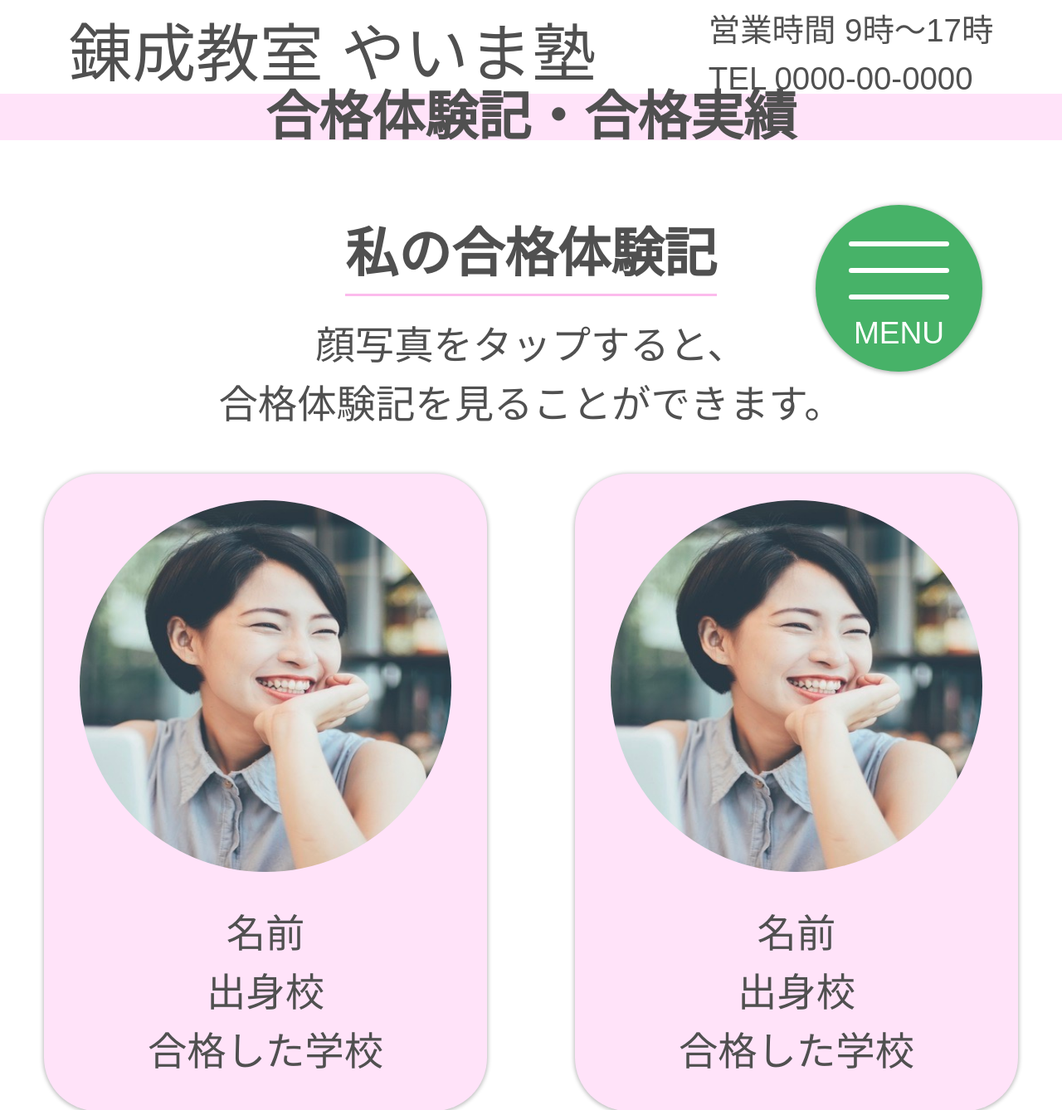
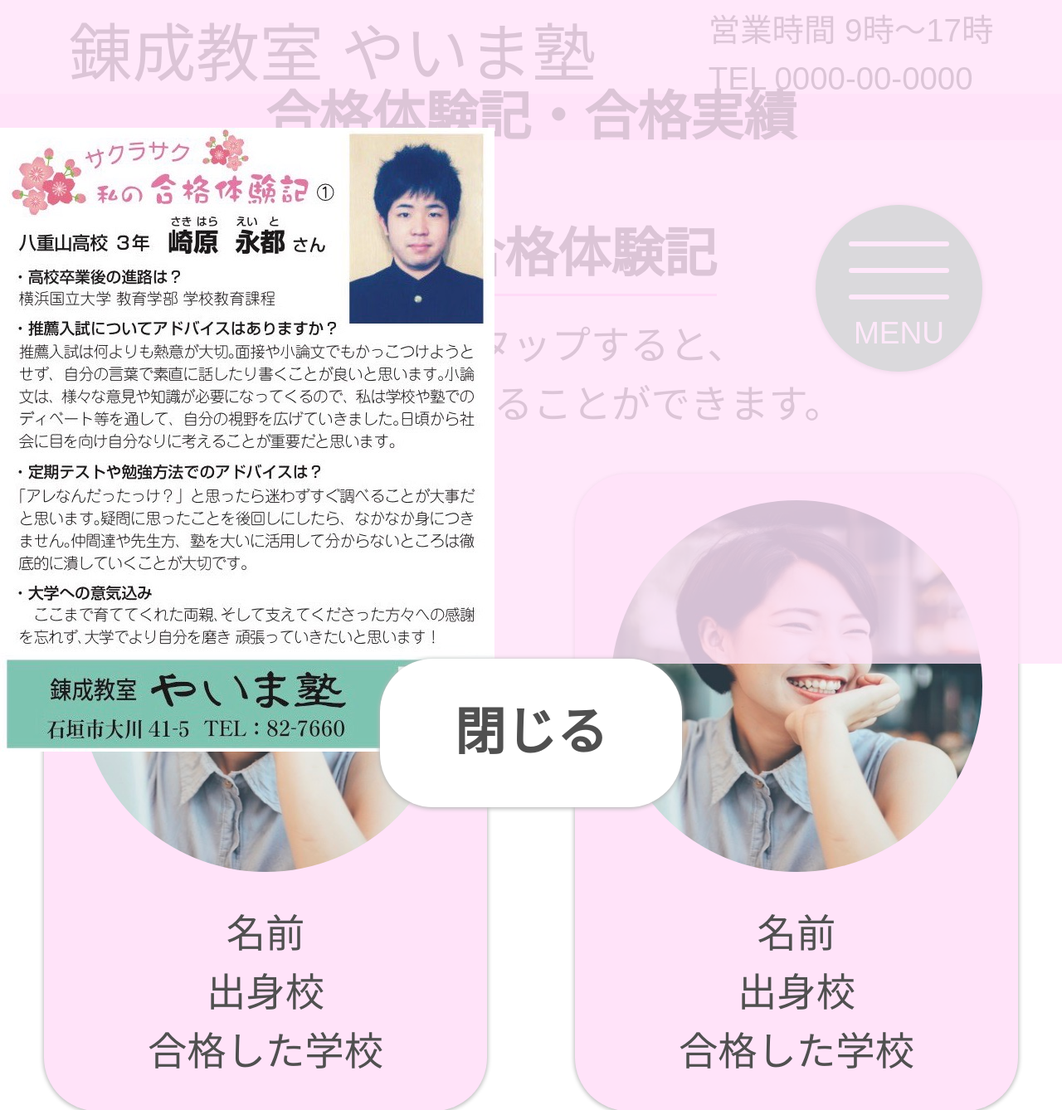
Before and after one commit to Toyoshima4310/yaima-homepage, a PHP site: page /html/success.html in a window 1280 px wide. Shown: the top 1338 px of the page at 83% size. Run offline with PHP 8.4, Linux system fonts and the light colour scheme.

Commit message:
モーダルの実装ができません

```diff
--- a/css/stylesheet.css
+++ b/css/stylesheet.css
@@ -207,6 +207,50 @@
     border-left:5px solid #FFE3F9;
 }
 
+#sucexp {
+    display:none;
+}
+
+ #overlay{
+    /*　要素を重ねた時の順番　*/
+    z-index:1;
+
+    /*　画面全体を覆う設定　*/
+    position:fixed;
+    top:0;
+    left:0;
+    width:100%;
+    height:100%;
+    background-color:#FFE3F9;
+    opacity:0.8;
+
+    /*　画面の中央に要素を表示させる設定　*/
+    display: flex;
+    align-items: center;
+    justify-content: center;
+  }
+
+.expimg {
+    width:100%;
+    position:absolute;
+    top:12vw;
+    z-index:2;
+}
+
+.clsbtn {
+    width:28.5vw;
+    height:14vw;
+    font-size:4.8vw;
+    background-color:white;
+    color:#505050;;
+    position:absolute;
+    top:80vh;
+    left:35.75vw;
+    padding-top:3.3vw;
+    border-radius:5vw;
+    box-shadow:0 1px 5px 1px #bbb;
+    z-index:2;
+}
 /*-----------------interviw.htmlスタート----------------*/
 
 .intimg {
--- a/html/success.html
+++ b/html/success.html
@@ -159,6 +159,34 @@
         <div class="align-self-center">ここに著作権のことを書きます。</div>
       </div>
 
+      <div id="#sucexp">
+        <button v-on:click="openModal">click</button>
+        <div v-show="showContent">
+          <div id="overlay"></div>
+          <div class="expimg">
+            <img src="../images/successimg.jpeg" class="img-fluid">
+            <div class="clsbtn btn btn-block font-weight-bold" v-on:click="closeModal">閉じる</div>
+          </div>
+        </div>
+      </div>
+
+      <script>
+        new Vue({
+          el:"#sucexp",
+          data:{
+            showContent: false
+          },
+          methods:{
+            openModal: function(){
+              this.showContent = true
+            },
+            closeModal: function(){
+              this.showContent = false
+            }
+          }
+        })
+      </script>
+
     <!-- Optional JavaScript -->
     <!-- jQuery first, then Popper.js, then Bootstrap JS -->
     <script src="https://code.jquery.com/jquery-3.5.1.slim.min.js" integrity="sha384-DfXdz2htPH0lsSSs5nCTpuj/zy4C+OGpamoFVy38MVBnE+IbbVYUew+OrCXaRkfj" crossorigin="anonymous"></script>
```
